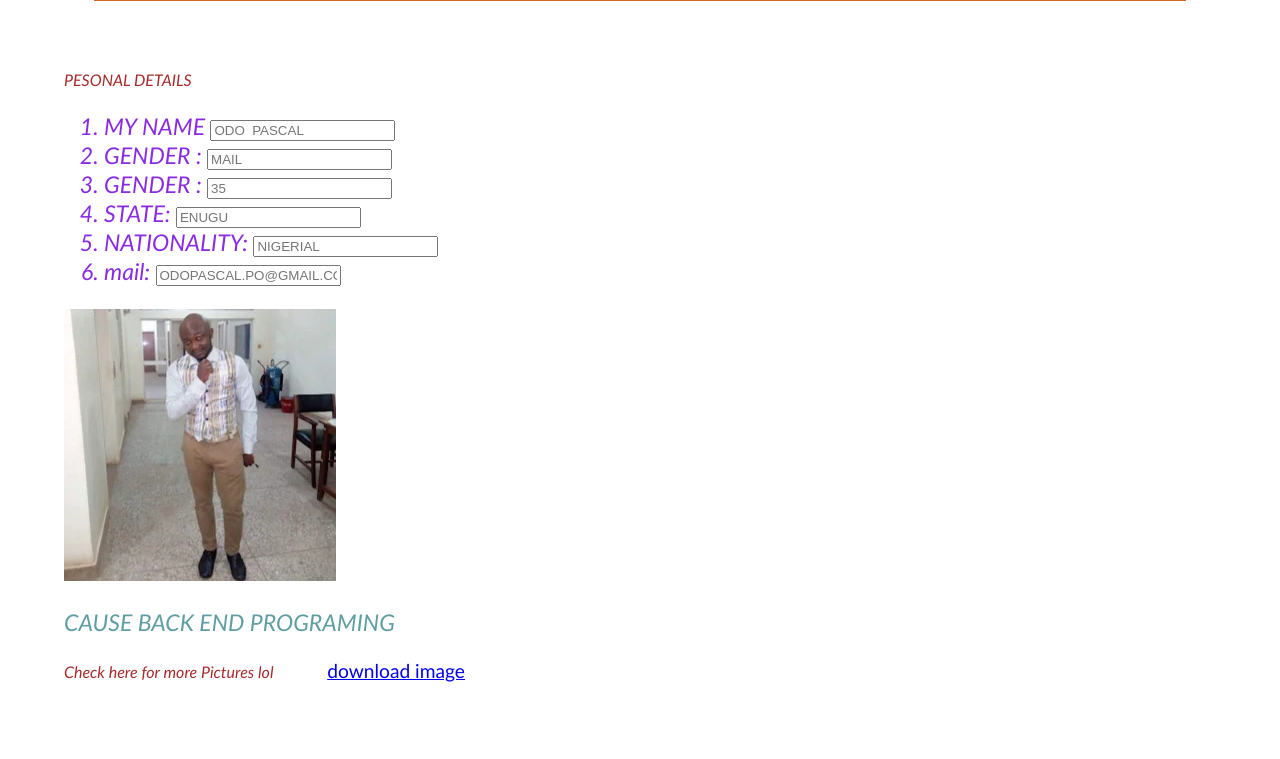
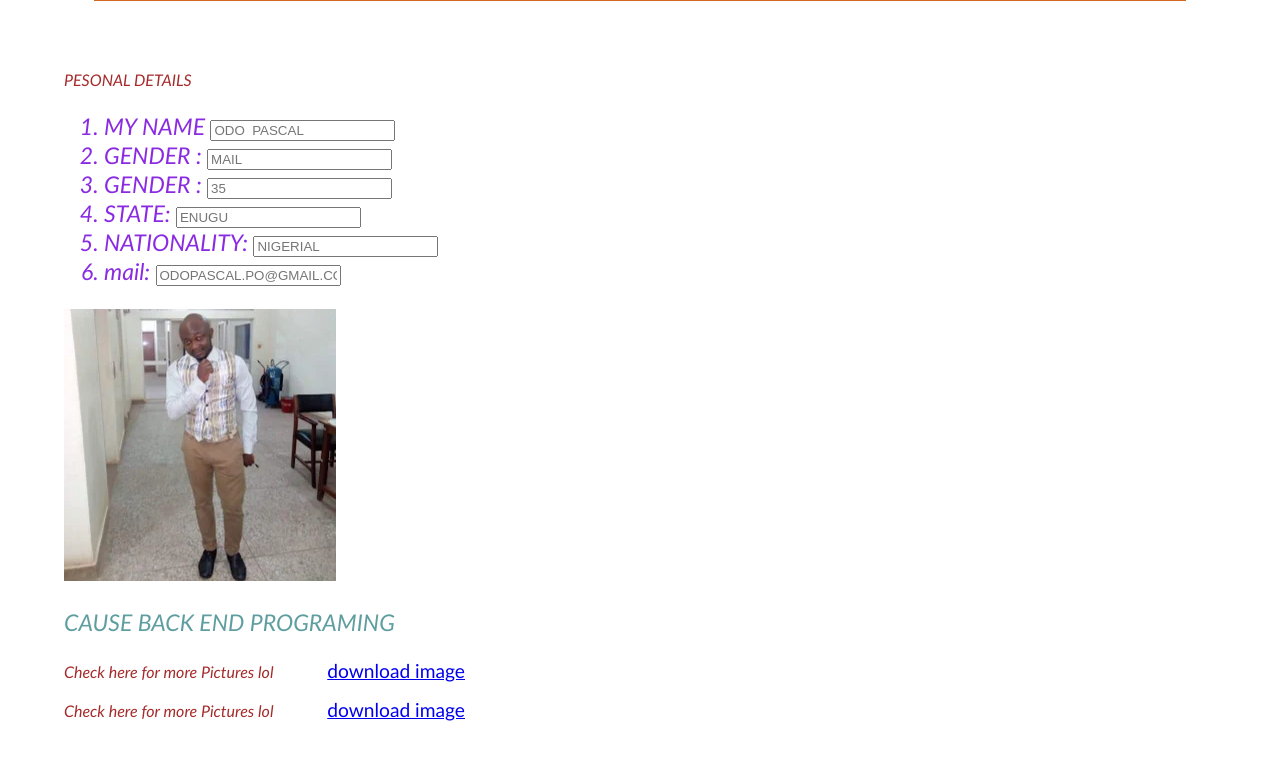
Before and after one commit to Odopascal/PODO, a plain HTML site: page ABOUT/index.html in a window 1280 px wide. Shown: the part 161-920 px from the top of the page. Before the commit the page ends 899 px from the top, so only its background shows below. Drawn offline with Linux system fonts and the light colour scheme.

Commit message:
corrections

```diff
--- a/ABOUT/index.html
+++ b/ABOUT/index.html
@@ -50,6 +50,11 @@
             <a href="./ASSECT/IMAGES/gruop pics/IMG_7904.jpg" download
               >download image</a>
             </p>
+            <p>
+              Check here for more Pictures lol
+              <a href="./ASSECT/IMAGES/gruop pics/IMG_7904.jpg" download
+                >download image</a>
+              </p>
           </section>
 </body>
 </nav>
```
